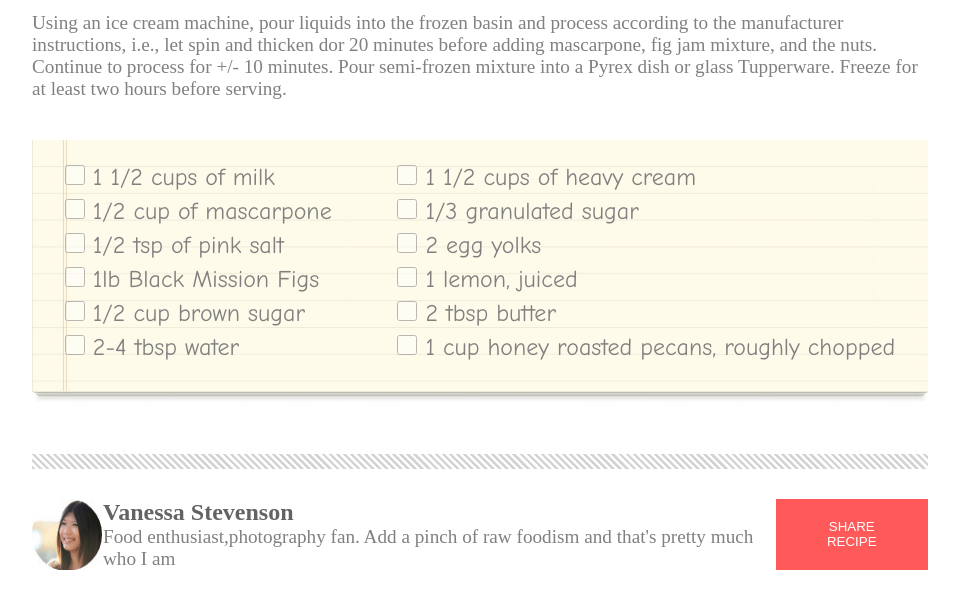
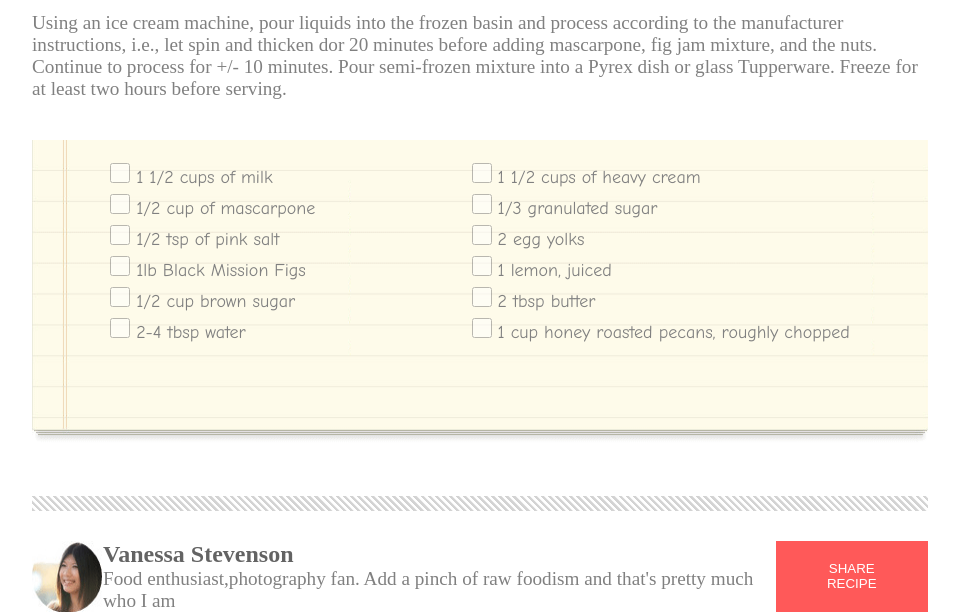
Before and after one commit to MC6115/chocolate-pizza, a plain HTML site: page index.html in a window 1280 px wide. Shown: the part 1173-1787 px from the top of the page, without its empty margins (160-1119 px from the left). Drawn offline with Linux system fonts and the light colour scheme.

Commit message:
Finishing css touches

```diff
--- a/index.html
+++ b/index.html
@@ -70,7 +70,7 @@
             </p>
         </article>
         <section class="list">
-            <div>
+            <div class="paperContainer">
             <img src="./img/list-bg.png" class="paper">
             </div>
             <ul class="checklist">
--- a/styles.css
+++ b/styles.css
@@ -94,15 +94,19 @@ main>section:first-child{
     margin-top: 30px;
     width: 100%;
 }
+.paperContainer{
+    position: absolute;
+    width: 100%;
+}
 .list{
+    position: relative;
     margin-top: 40px;
-    margin-bottom: 20px;
 }
 .paper{
     position: absolute;
     z-index: -10;
-    width: 70%;
-    height: 33%;
+    width: 100%;
+    height: auto;
     background-size: cover;
 }
 ul{
@@ -114,7 +118,7 @@ ul{
     padding-top: 20px;
     font-weight: 400;
     color: gray;
-    font-size: x-large;
+    font-size: large;
     margin-bottom: 90px;
 }
 li{
@@ -131,6 +135,7 @@ footer{
     width: 70%;
     margin-inline: auto;
     margin-bottom: 50px;
+    margin-top: 150px;
 }
 footer>div{
     display: flex;
```
